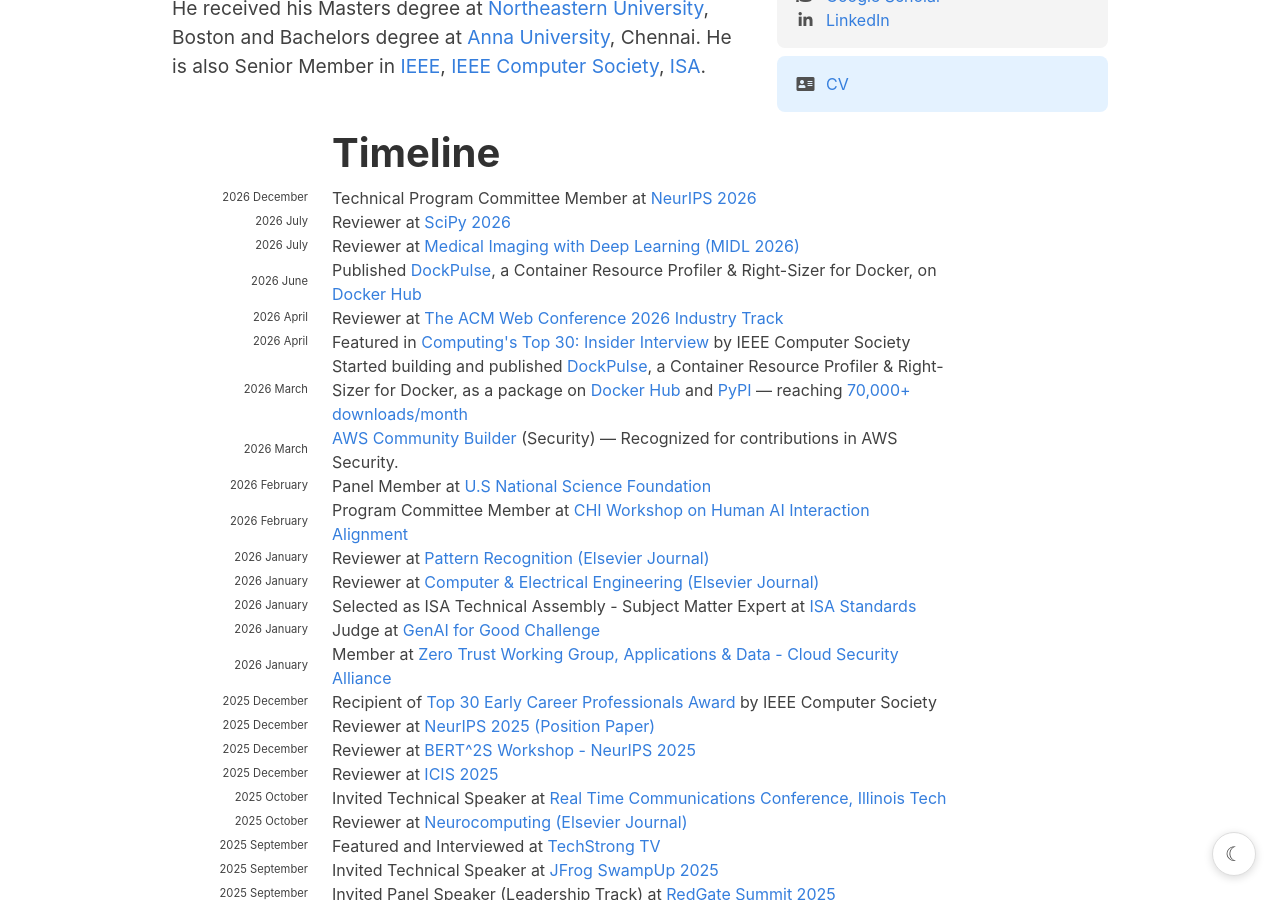
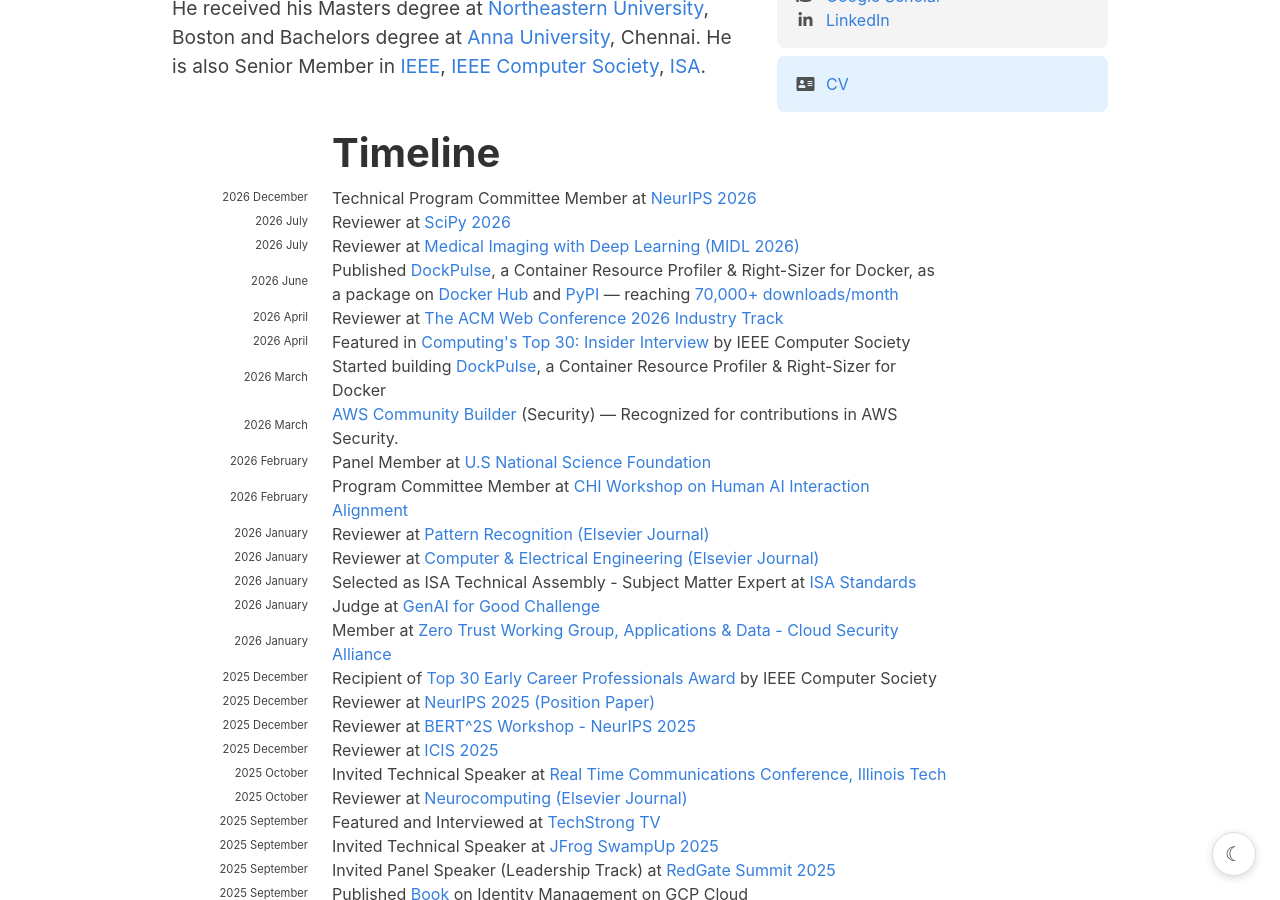
Before and after one commit to hariharanragothaman/hariharanragothaman.github.io, a Jekyll site: the page built from index.md, in a window 1280 px wide and 900 px high, scrolled down 700 px. Built offline with Jekyll 4.4.1, drawn with Linux system fonts in a browser that asks for light colours; nearby versions of some CDN libraries; some web fonts are replaced; part of the change alters nothing that is shown.

Commit message:
Split DockPulse news into March start and June release
March notes the start of the effort; June covers the package
publication on Docker Hub and PyPI with monthly download stats.

Co-authored-by: Cursor <cursoragent@cursor.com>

```diff
--- a/_data/news.yaml
+++ b/_data/news.yaml
@@ -22,7 +22,7 @@
 
 - year: 2026
   year-extra: June
-  description: Published <a href="https://github.com/hariharanragothaman/dockpulse">DockPulse</a>, a Container Resource Profiler & Right-Sizer for Docker, on <a href="https://hub.docker.com/repository/docker/hariharanragothaman/dockpulse/general">Docker Hub</a>
+  description: Published <a href="https://github.com/hariharanragothaman/dockpulse">DockPulse</a>, a Container Resource Profiler & Right-Sizer for Docker, as a package on <a href="https://hub.docker.com/repository/docker/hariharanragothaman/dockpulse/general">Docker Hub</a> and <a href="https://pypi.org/project/dockpulse/">PyPI</a> — reaching <a href="https://pypistats.org/packages/dockpulse">70,000+ downloads/month</a>
 
 - year: 2026
   year-extra: April
@@ -34,7 +34,7 @@
 
 - year: 2026
   year-extra: March
-  description: Started building and published <a href="https://github.com/hariharanragothaman/dockpulse">DockPulse</a>, a Container Resource Profiler & Right-Sizer for Docker, as a package on <a href="https://hub.docker.com/repository/docker/hariharanragothaman/dockpulse/general">Docker Hub</a> and <a href="https://pypi.org/project/dockpulse/">PyPI</a> — reaching <a href="https://pypistats.org/packages/dockpulse">70,000+ downloads/month</a>
+  description: Started building <a href="https://github.com/hariharanragothaman/dockpulse">DockPulse</a>, a Container Resource Profiler & Right-Sizer for Docker
 
 - year: 2026
   year-extra: March
```
